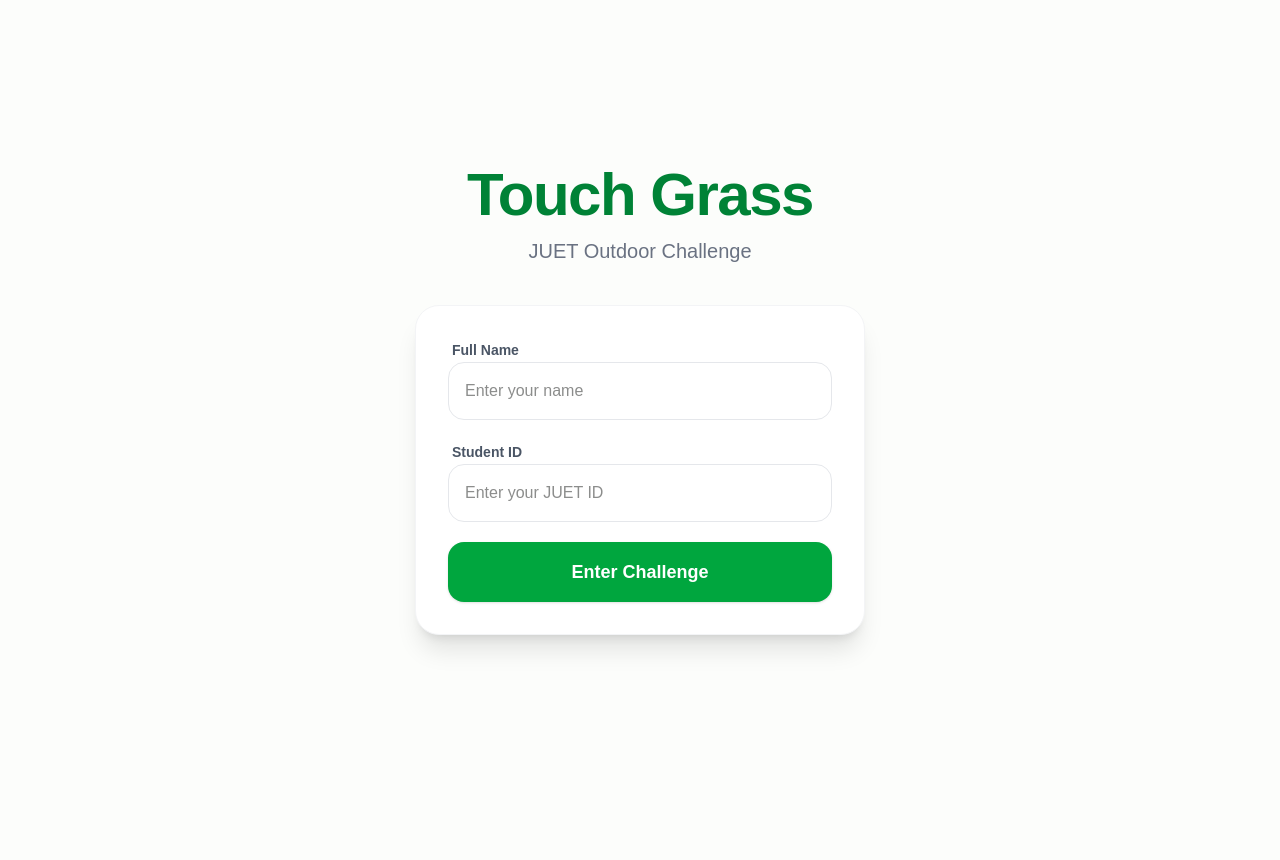
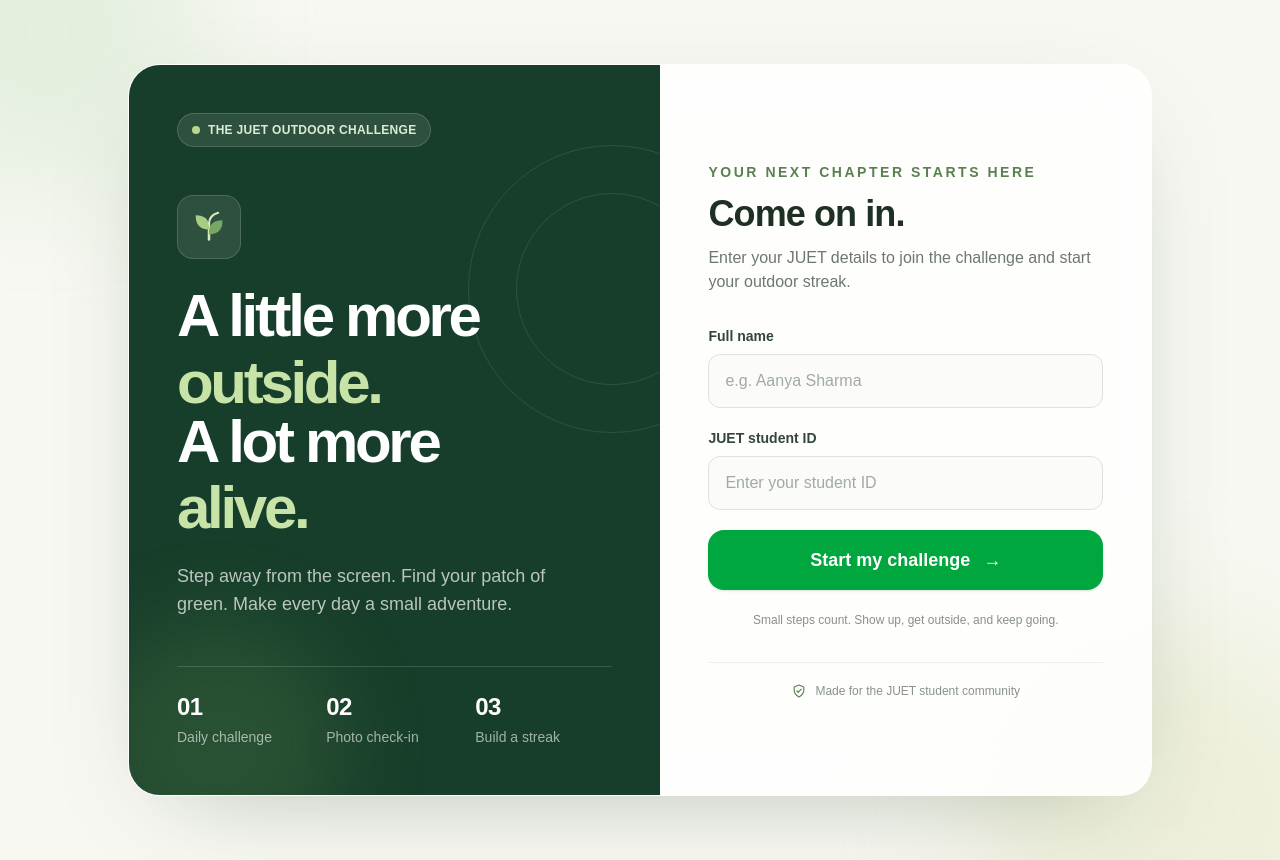
Before and after one commit to RISHABH12005/Touch-Grass, a Next.js app: page / in a window 1280 px wide. Before the commit the page ends 800 px from the top, so only its background shows below. Built offline with nearby package versions, Linux system fonts and the light colour scheme.

Commit message:
ui: refresh Touch Grass landing page

```diff
--- a/src/app/page.tsx
+++ b/src/app/page.tsx
@@ -31,7 +31,7 @@
       } else {
         setError(data.error || 'Login failed');
       }
-    } catch (e) {
+    } catch {
       setError('A network error occurred. Please try again.');
     } finally {
       setLoading(false);
@@ -39,52 +39,126 @@
   };
 
   return (
-    <PageContainer className="flex items-center justify-center">
-      <div className="w-full max-w-[450px] mx-auto space-y-10 py-12">
-        <div className="text-center space-y-3">
-          <h1 className="text-5xl md:text-6xl font-black text-green-700 tracking-tight">
-            Touch Grass
-          </h1>
-          <p className="text-gray-500 text-lg md:text-xl font-medium">
-            JUET Outdoor Challenge
-          </p>
-        </div>
+    <PageContainer className="relative flex items-center justify-center overflow-hidden bg-[#f7f8f2] px-4 py-10 sm:px-6 lg:py-16">
+      <div aria-hidden="true" className="pointer-events-none absolute inset-0 overflow-hidden">
+        <div className="absolute -left-28 -top-32 h-80 w-80 rounded-full bg-[#dcebd5] opacity-70 blur-3xl" />
+        <div className="absolute -bottom-36 -right-20 h-96 w-96 rounded-full bg-[#e7e9cb] opacity-60 blur-3xl" />
+        <div className="absolute inset-0 opacity-[0.22]" style={{ backgroundImage: 'radial-gradient(#78916b 0.7px, transparent 0.7px)', backgroundSize: '22px 22px' }} />
+      </div>
 
-        <div className="bg-white p-8 rounded-3xl shadow-xl border border-gray-100 space-y-6">
+      <main className="relative z-10 mx-auto grid w-full max-w-5xl overflow-hidden rounded-[2rem] border border-white/80 bg-white/85 shadow-[0_30px_100px_-45px_rgba(34,65,36,0.35)] backdrop-blur-xl lg:min-h-[610px] lg:grid-cols-[1.04fr_0.96fr]">
+        <section className="relative flex flex-col justify-between overflow-hidden bg-[#173e2a] p-7 text-white sm:p-10 lg:p-12">
+          <div aria-hidden="true" className="absolute -right-24 top-20 h-72 w-72 rounded-full border border-white/10" />
+          <div aria-hidden="true" className="absolute -right-12 top-32 h-48 w-48 rounded-full border border-white/10" />
+          <div aria-hidden="true" className="absolute -bottom-20 -left-10 h-64 w-64 rounded-full bg-[#6e9b58]/20 blur-2xl" />
+
+          <div className="relative">
+            <div className="inline-flex items-center gap-2 rounded-full border border-white/15 bg-white/10 px-3.5 py-2 text-xs font-semibold tracking-wide text-[#dcebd5]">
+              <span className="h-2 w-2 rounded-full bg-[#b7d98c]" />
+              THE JUET OUTDOOR CHALLENGE
+            </div>
+
+            <div className="mt-12 flex h-16 w-16 items-center justify-center rounded-2xl border border-white/15 bg-white/10 shadow-inner">
+              <svg viewBox="0 0 48 48" fill="none" className="h-10 w-10" aria-hidden="true">
+                <path d="M24 39V20" stroke="#D7E9B7" strokeWidth="3" strokeLinecap="round" />
+                <path d="M24 27C12 27 8 20 8 10C18 10 25 14 24 27Z" fill="#A9CC83" />
+                <path d="M24 33C36 33 41 25 40 16C30 16 23 21 24 33Z" fill="#78A765" />
+                <path d="M24 20C24 14 28 9 35 7" stroke="#D7E9B7" strokeWidth="2.5" strokeLinecap="round" />
+              </svg>
+            </div>
+
+            <h1 className="mt-7 max-w-md text-5xl font-black leading-[0.98] tracking-[-0.055em] sm:text-6xl">
+              A little more
+              <span className="mt-2 block text-[#c7e3a7]">outside.</span>
+              A lot more
+              <span className="mt-2 block text-[#c7e3a7]">alive.</span>
+            </h1>
+            <p className="mt-6 max-w-sm text-base leading-7 text-white/70 sm:text-lg">
+              Step away from the screen. Find your patch of green. Make every day a small adventure.
+            </p>
+          </div>
+
+          <div className="relative mt-12 grid grid-cols-3 gap-3 border-t border-white/15 pt-6">
+            <div>
+              <p className="text-2xl font-bold tracking-tight">01</p>
+              <p className="mt-1 text-xs text-white/60 sm:text-sm">Daily challenge</p>
+            </div>
+            <div>
+              <p className="text-2xl font-bold tracking-tight">02</p>
+              <p className="mt-1 text-xs text-white/60 sm:text-sm">Photo check-in</p>
+            </div>
+            <div>
+              <p className="text-2xl font-bold tracking-tight">03</p>
+              <p className="mt-1 text-xs text-white/60 sm:text-sm">Build a streak</p>
+            </div>
+          </div>
+        </section>
+
+        <section className="flex flex-col justify-center p-7 sm:p-10 lg:p-12">
+          <div className="mb-8">
+            <p className="text-sm font-bold uppercase tracking-[0.18em] text-[#5b8050]">Your next chapter starts here</p>
+            <h2 className="mt-3 text-3xl font-extrabold tracking-tight text-[#1d3023] sm:text-4xl">
+              Come on in.
+            </h2>
+            <p className="mt-3 max-w-sm leading-6 text-[#6d786d]">
+              Enter your JUET details to join the challenge and start your outdoor streak.
+            </p>
+          </div>
+
           <form onSubmit={handleSubmit} className="space-y-5">
             {error && (
-              <div className="p-4 text-sm text-red-600 bg-red-50 rounded-2xl border border-red-200 text-center font-medium">
+              <div role="alert" className="rounded-xl border border-red-200 bg-red-50 px-4 py-3 text-sm font-medium text-red-700">
                 {error}
               </div>
             )}
+
             <div className="space-y-2">
-              <label className="text-sm font-bold text-gray-600 ml-1">Full Name</label>
+              <label htmlFor="full-name" className="block text-sm font-semibold text-[#344638]">Full name</label>
               <input
+                id="full-name"
                 type="text"
+                autoComplete="name"
                 required
-                className="w-full p-4 rounded-2xl border border-gray-200 focus:ring-2 focus:ring-green-500 outline-none transition-all"
-                placeholder="Enter your name"
+                maxLength={100}
+                className="w-full rounded-xl border border-[#dce3d8] bg-[#fbfcf9] px-4 py-3.5 text-[#203426] outline-none transition placeholder:text-[#a1aba0] hover:border-[#a9bda2] focus:border-[#47784b] focus:ring-4 focus:ring-[#47784b]/10"
+                placeholder="e.g. Aanya Sharma"
                 value={form.name}
                 onChange={e => setForm({ ...form, name: e.target.value })}
               />
             </div>
+
             <div className="space-y-2">
-              <label className="text-sm font-bold text-gray-600 ml-1">Student ID</label>
+              <label htmlFor="student-id" className="block text-sm font-semibold text-[#344638]">JUET student ID</label>
               <input
+                id="student-id"
                 type="text"
+                autoComplete="username"
                 required
-                className="w-full p-4 rounded-2xl border border-gray-200 focus:ring-2 focus:ring-green-500 outline-none transition-all"
-                placeholder="Enter your JUET ID"
+                maxLength={80}
+                className="w-full rounded-xl border border-[#dce3d8] bg-[#fbfcf9] px-4 py-3.5 text-[#203426] outline-none transition placeholder:text-[#a1aba0] hover:border-[#a9bda2] focus:border-[#47784b] focus:ring-4 focus:ring-[#47784b]/10"
+                placeholder="Enter your student ID"
                 value={form.studentId}
                 onChange={e => setForm({ ...form, studentId: e.target.value })}
               />
             </div>
+
             <Button type="submit" loading={loading} className="w-full">
-              Enter Challenge
+              Start my challenge <span aria-hidden="true" className="ml-2">→</span>
             </Button>
+            <p className="text-center text-xs leading-5 text-[#879187]">
+              Small steps count. Show up, get outside, and keep going.
+            </p>
           </form>
-        </div>
-      </div>
+
+          <div className="mt-8 flex items-center justify-center gap-2 border-t border-[#edf0e9] pt-5 text-xs text-[#899389]">
+            <svg viewBox="0 0 20 20" fill="none" className="h-4 w-4 text-[#62845a]" aria-hidden="true">
+              <path d="M10 2.5 16 5v4.2c0 3.7-2.5 6.4-6 8.3-3.5-1.9-6-4.6-6-8.3V5l6-2.5Z" stroke="currentColor" strokeWidth="1.5" strokeLinejoin="round" />
+              <path d="m7.2 9.8 1.8 1.8 3.8-4" stroke="currentColor" strokeWidth="1.5" strokeLinecap="round" strokeLinejoin="round" />
+            </svg>
+            Made for the JUET student community
+          </div>
+        </section>
+      </main>
     </PageContainer>
   );
 }
```
